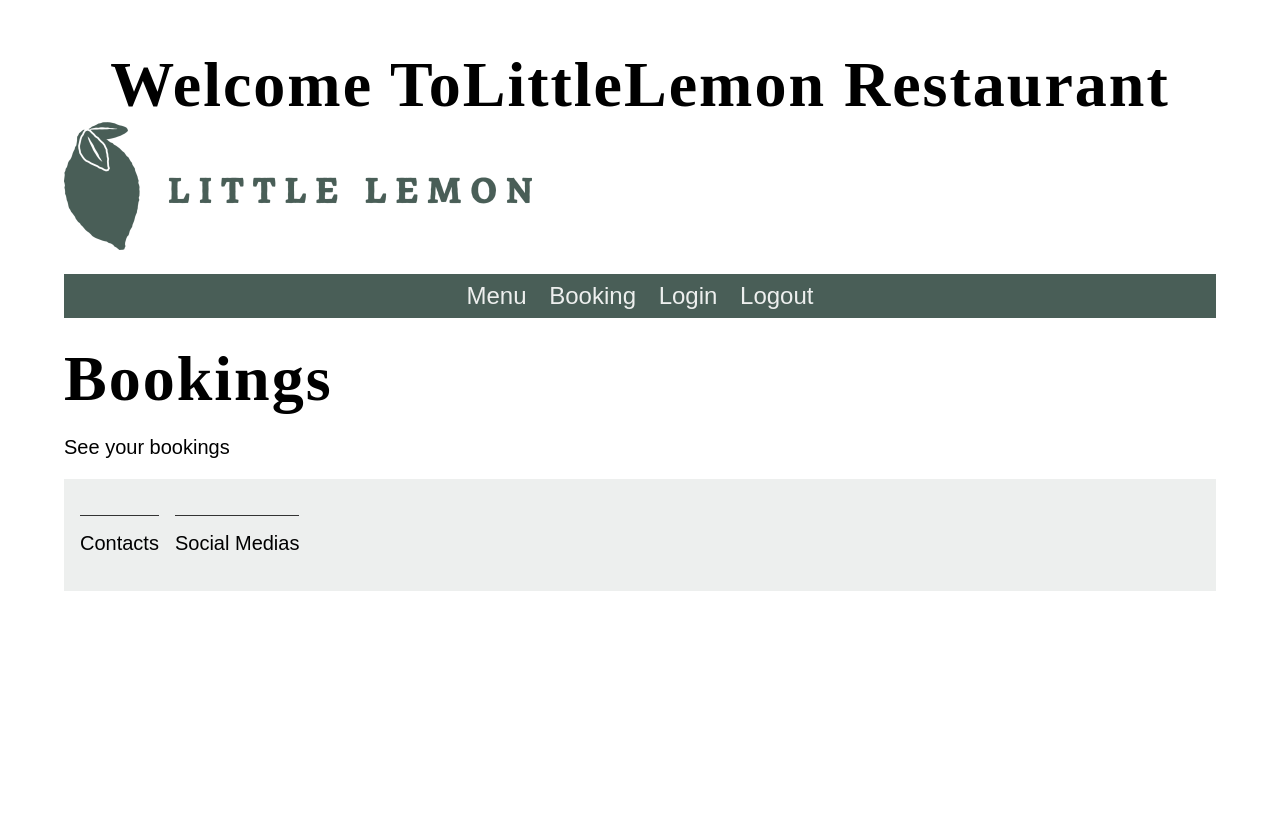
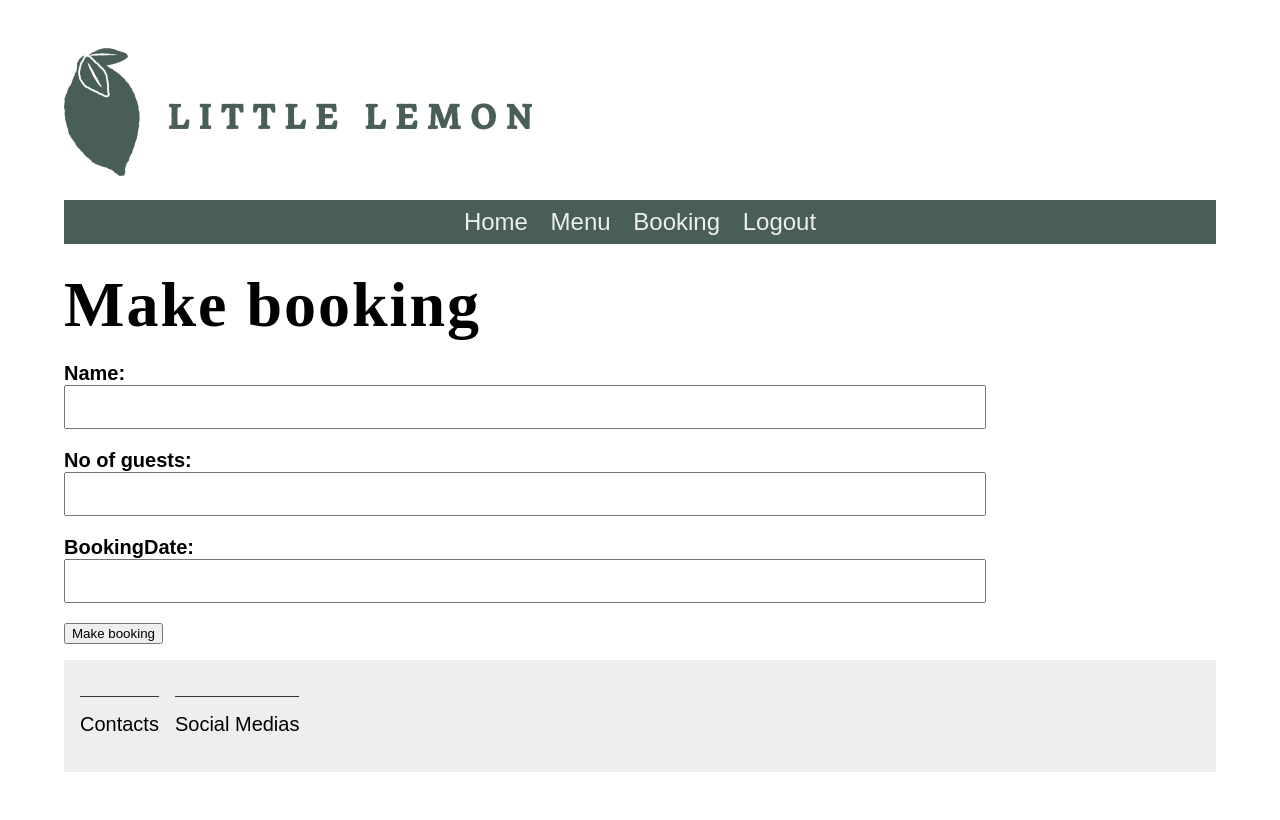
Before and after one commit to MalikL2005/Restaurant-API, a Django app: page /booking/make_booking in a window 1280 px wide. Before the commit the page ends 591 px from the top, so only its background shows below. Run offline with Django 5.2, Linux system fonts and the light colour scheme; the visitor is signed in with stand-in values (Sample User, id 1); data that the repository does not hold is empty.

Commit message:
feat: Booking-functionality improved

```diff
--- a/little_lemon_restaurant/restaurant/forms.py
+++ b/little_lemon_restaurant/restaurant/forms.py
@@ -9,4 +9,5 @@ class UserForm(ModelForm):
 class BookingForm(ModelForm):
     class Meta:
         model = Booking
-        fields = "__all__"
+        exclude = ('user',)
+        fields = '__all__'
--- a/little_lemon_restaurant/restaurant/urls.py
+++ b/little_lemon_restaurant/restaurant/urls.py
@@ -7,6 +7,7 @@ urlpatterns=[
     path('', views.home, name='home'),
     path('booking/', views.booking_redirect),
     path('booking/make_booking', views.view_all_create_bookings.as_view(), name='view_all_bookings/create'),
+    path('booking/make_booking/process', views.process_booking),
     path('booking/<int:pk>', views.single_booking_two.as_view()),
     path('menu/', views.menuItemsView.as_view()),
     path('menu/<int:pk>', views.single_booking_two.as_view()),
--- a/little_lemon_restaurant/restaurant/views.py
+++ b/little_lemon_restaurant/restaurant/views.py
@@ -6,7 +6,7 @@ from .models import Booking, Menu
 from .serializers import menuSerializer, bookingSerializer
 from rest_framework.permissions import IsAuthenticated, IsAuthenticatedOrReadOnly
 from rest_framework.renderers import TemplateHTMLRenderer
-from .forms import UserForm
+from .forms import UserForm, BookingForm
 from django.contrib import auth
 from django.shortcuts import redirect
 
@@ -38,17 +38,27 @@ class singleMenuItemView(RetrieveUpdateAPIView, DestroyAPIView):
 
 def booking_redirect(req):
     print(req.user)
-    return render(req, 'booking.html')
+    #user should only see own bookings
+    bookings = Booking.objects.all()
+    serialized_bookings = bookingSerializer(bookings, many=True)
+    return render(req, 'booking.html', {'bookings': serialized_bookings.data})
 
 # User should only see own bookings
 class view_all_create_bookings(ListCreateAPIView):
-    permission_classes = [IsAuthenticated]
+    # permission_classes = [IsAuthenticated]
     renderer_classes = [TemplateHTMLRenderer]
-    template_name = 'booking.html'
+    template_name = 'make_booking.html'
     def get(self, req):
-        queryset = Booking.objects.all()
-        serialized_booking = bookingSerializer(queryset, many=True)
-        return Response({'bookings': serialized_booking.data})
+        return Response({'form': BookingForm})
+
+def process_booking(req):
+    if req.method == 'POST':
+        print(req.POST.get('name'))
+        if req.user.is_authenticated:
+            print(req.user)
+        else:
+            pass
+    return render(req, 'booking.html')
 
 class single_booking_two(RetrieveUpdateAPIView, DestroyAPIView):
     permission_classes = [IsAuthenticated]
--- a/little_lemon_restaurant/templates/base.html
+++ b/little_lemon_restaurant/templates/base.html
@@ -6,14 +6,18 @@
       <link rel="stylesheet" href="/static/css/style.css">
    </head>
    <body>
-      <h1 style="text-align:center;">Welcome ToLittleLemon Restaurant</h1>
+      <!-- <h1 style="text-align:center;">Welcome ToLittleLemon Restaurant</h1> -->
       <img src="{% static 'img/logo.png' %}">
       <nav>
          <ul>
+            <li><a href="/">Home</a></li>
             <li><a href="/menu">Menu</a></li>
             <li><a href="/booking">Booking</a></li>
-            <li><a href="/login">Login</a></li>
-            <li><a href="/logout">Logout</a></li>
+            {% if user.is_authenticated %}
+               <li><a href="/logout">Logout</a></li>
+            {% else %}
+               <li><a href="/login">Login</a></li>
+            {% endif %}
          </ul>
       </nav>
       {% block title %}
--- a/little_lemon_restaurant/templates/booking.html
+++ b/little_lemon_restaurant/templates/booking.html
@@ -9,5 +9,6 @@
             <p>{{booking}}</p>
         {% endfor %}
     {% endif %}
-
+    <h2>Make a booking</h2>
+    <a href="/booking/make_booking">Book your table</a>
 {% endblock %}
--- a/little_lemon_restaurant/templates/make_booking.html
+++ b/little_lemon_restaurant/templates/make_booking.html
@@ -0,0 +1,12 @@
+{% extends "base.html" %}
+{% block title %}
+    <h1>Make booking</h1>
+{% endblock %}
+{% block content %}
+    <form method="POST" action="make_booking/process">
+        {% csrf_token %}
+        {{form.as_p}}
+        <!-- Make user select date and then available time -->
+        <button type="submit">Make booking</button>
+    </form>
+{% endblock %}
```
